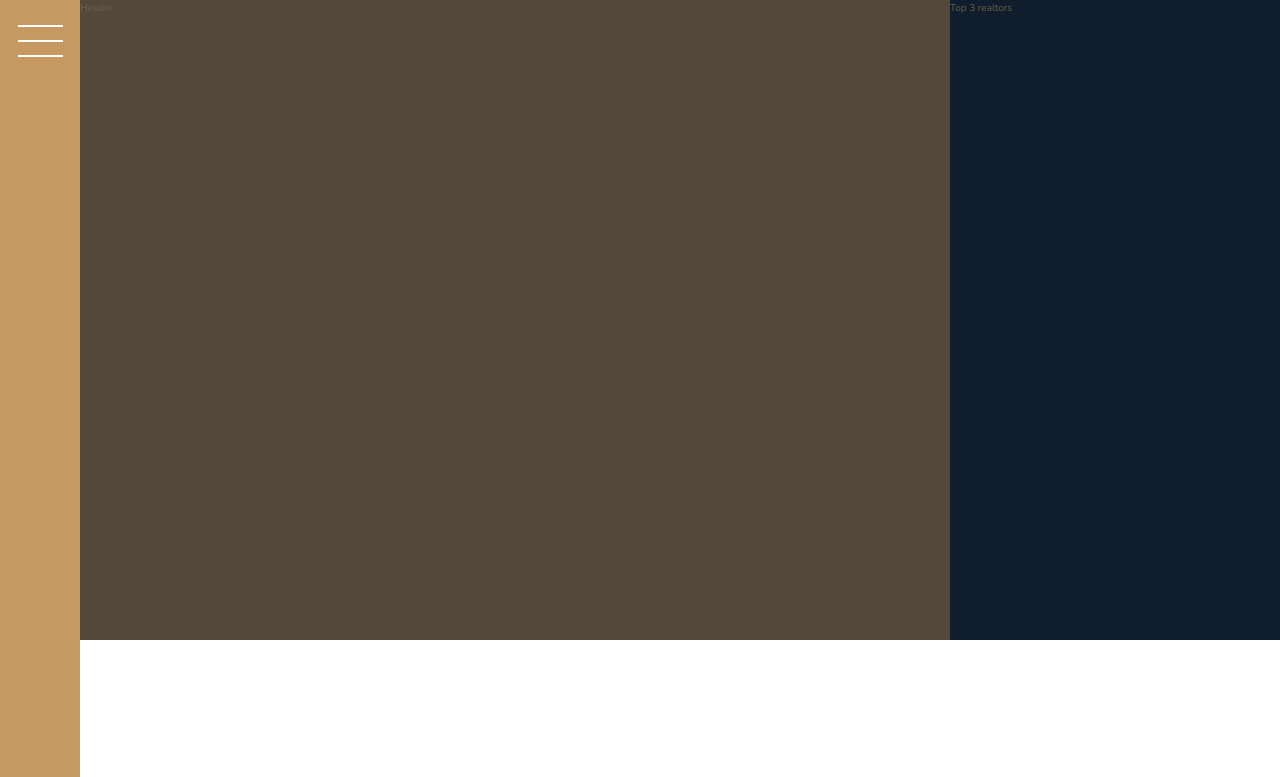
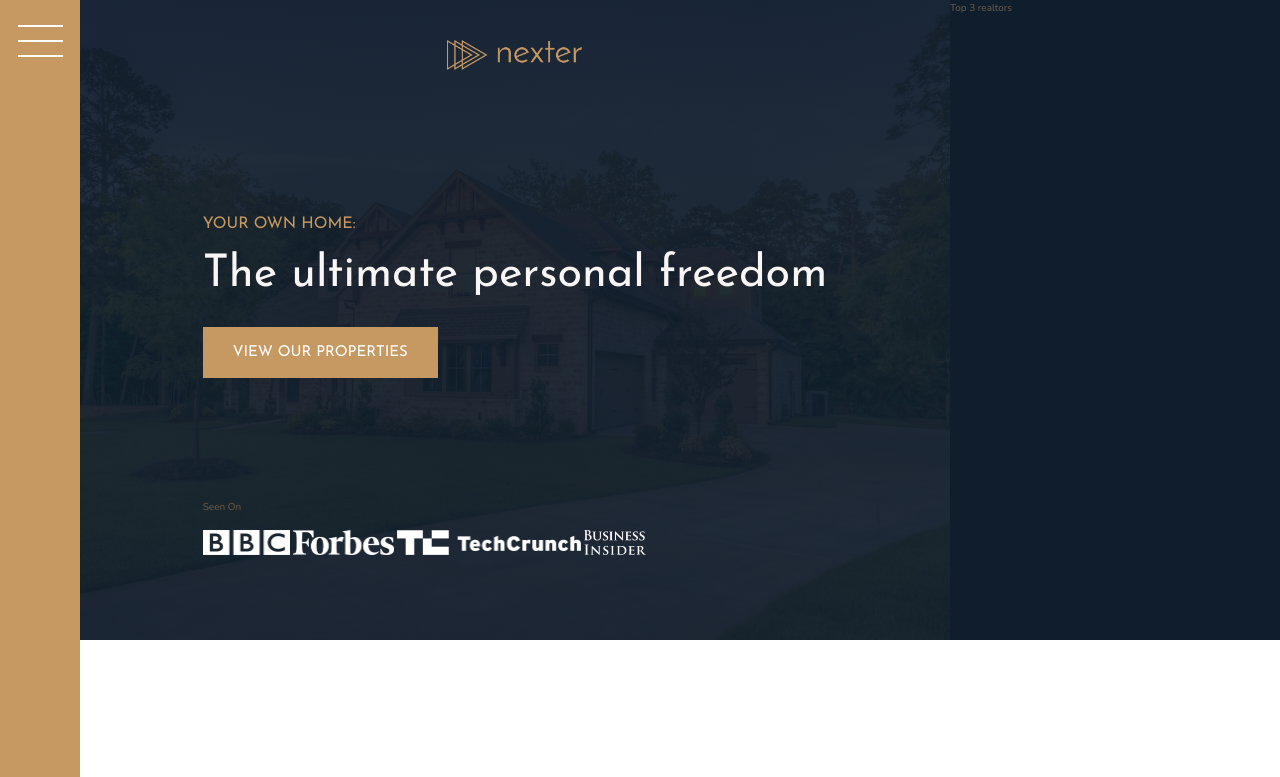
Before and after one commit to jobeiri/nexter, a website: page index.html in a window 1280 px wide. Shown: the top 777 px of the page. Drawn offline with nearby package versions, Linux system fonts and the light colour scheme.

Commit message:
14. Building the Header - Part 1

```diff
--- a/index.html
+++ b/index.html
@@ -19,7 +19,17 @@
             </div>
 
             <header class="header">
-                Header
+                <img src="img/logo.png" alt="Nexter logo" class="header__logo">
+                <h3 class="heading-3">Your own home:</h3>
+                <h1 class="heading-1">The ultimate personal freedom</h1>
+                <button class="btn header__btn">View our properties</button>
+                <div class="header__seenon-text">Seen On</div>
+                <div class="header__seenon-logos">
+                    <img src="img/logo-bbc.png" alt="Seen on logo 1">
+                    <img src="img/logo-forbes.png" alt="Seen on logo 2">
+                    <img src="img/logo-techcrunch.png" alt="Seen on logo 3">
+                    <img src="img/logo-bi.png" alt="Seen on logo 4">
+                </div>
             </header>
 
             <div class="realtors">
--- a/sass/_header.scss
+++ b/sass/_header.scss
@@ -1,4 +1,38 @@
 .header {
   background-color: $color-grey-dark-1;
   grid-column: full-start / col-end 6;
+  background-image: linear-gradient(
+      rgba($color-secondary, 0.93),
+      rgba($color-secondary, 0.93)
+    ),
+    url(../img/hero.jpeg);
+  background-size: cover;
+  background-position: center;
+  padding: 8rem;
+  padding-top: 4rem;
+
+  display: grid;
+  grid-template-rows: 1fr min-content 6rem 1fr;
+  grid-template-columns: max-content;
+  row-gap: 1.5rem;
+  justify-content: center;
+
+  &__btn {
+    justify-self: start;
+    align-self: start;
+  }
+
+  &__logo {
+    height: 3rem;
+    justify-self: center;
+  }
+
+  &__seenon-text {
+  }
+
+  &__seenon-logos {
+    img {
+      height: 2.5rem;
+    }
+  }
 }
--- a/sass/_typography.scss
+++ b/sass/_typography.scss
@@ -5,6 +5,9 @@
 
 .heading-1 {
   @extend %heading;
+  font-size: 4.5rem;
+  color: $color-grey-light-1;
+  line-height: 1;
 }
 
 .heading-2 {
```
Also changed, not shown: css/style.css, 1 other file.
